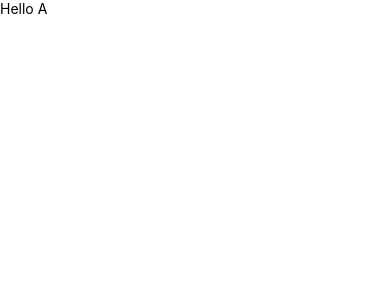
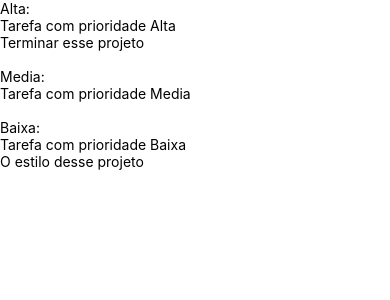
Before and after one commit to dorineto/TodoReactNative, a React Native app: screen / in a window 390 px wide. Shown: the top 300 px of the page. Built offline with nearby package versions, Linux system fonts and the light colour scheme.

Commit message:
Criação do componente que ira renderizar os TODOs - Termino

```diff
--- a/src/App.tsx
+++ b/src/App.tsx
@@ -1,19 +1,12 @@
 import React from 'react';
-import {useState} from 'react';
 import {
     SafeAreaView,
     ScrollView,
     StatusBar,
-    StyleSheet,
-    Text,
-    useColorScheme,
-    View,
-    Button,
 } from 'react-native';
 
 import {store} from './Slicers/store';
-
-import TodoList from './Components/TodoList';
+import TodoScreen from './Components/TodoScreen';
 import {Provider} from 'react-redux';
 
 function App(): JSX.Element {
@@ -22,7 +15,7 @@ function App(): JSX.Element {
             <StatusBar />
             <ScrollView contentInsetAdjustmentBehavior="automatic">
                 <Provider store={store}>
-                    <TodoList />
+                    <TodoScreen />
                 </Provider>
             </ScrollView>
         </SafeAreaView>
--- a/src/Components/TodoList.tsx
+++ b/src/Components/TodoList.tsx
@@ -6,20 +6,62 @@ import React from 'react';
 
 import {Text, View} from 'react-native';
 
-function Todo() : JSX.Element {
-    //TODO: Continuar a fazer a renderização dos TODOS
+import {Todo, Prioridade} from '../Model/Todos';
+
+import {TodoSet} from '../Slicers/todosSlice'
+
+type TodoItemProp = {
+    todo: Todo
+};
+
+function TodoItem({ todo }: TodoItemProp) : JSX.Element {
     return (
-        <View>
-
+        <View id={todo.id.toString()}>
+            <Text>{todo.descricao}</Text>
         </View>
     )
 }
 
-function TodoList(): JSX.Element {
-    //TODO: Continuar a fazer a renderização dos TODOS
+type TodoGroupProp = {
+    prioridade: Prioridade
+    todos: Array<Todo>
+}
+
+function TodoGroup({ prioridade, todos }: TodoGroupProp): JSX.Element {
+    let prioridadeLabel: JSX.Element;
+
+    switch(prioridade) {
+        case Prioridade.Alta:
+            prioridadeLabel = (<Text>Alta:{"\n"}</Text>);
+            break;
+        case Prioridade.Baixa:
+            prioridadeLabel = (<Text>Baixa:{"\n"}</Text>);
+            break;
+        case Prioridade.Media:
+        default:
+            prioridadeLabel = (<Text>Media:{"\n"}</Text>);
+            break;
+    }
+
     return (
         <View>
-            <Text>Hello A</Text>
+            {prioridadeLabel}
+            {todos.map(todo => <TodoItem todo={todo} key={todo.id}/>)}
+            <Text>{"\n"}</Text>
+        </View>
+    );
+}
+
+export type TodoListProp = {
+    todosAgrupados: TodoSet
+}
+
+function TodoList({ todosAgrupados } : TodoListProp): JSX.Element {
+    return (
+        <View>
+            <TodoGroup prioridade={Prioridade.Alta} todos={todosAgrupados[Prioridade.Alta]}/>
+            <TodoGroup prioridade={Prioridade.Media} todos={todosAgrupados[Prioridade.Media]}/>
+            <TodoGroup prioridade={Prioridade.Baixa} todos={todosAgrupados[Prioridade.Baixa]}/>
         </View>
     );
 }
--- /dev/null
+++ b/src/Components/TodoScreen.tsx
@@ -0,0 +1,18 @@
+import React from 'react';
+import {View} from 'react-native';
+import {useDispatch, useSelector} from 'react-redux';
+import {selectTodos} from '../Slicers/todosSlice';
+import TodoList from './TodoList';
+
+
+
+export default function TodoScreen(): JSX.Element {
+    const dispatch = useDispatch();
+    const todos = useSelector(selectTodos);
+
+    return (
+        <View>
+            <TodoList todosAgrupados={todos} />
+        </View>
+    );
+}
--- /dev/null
+++ b/src/Model/Todos.ts
@@ -0,0 +1,11 @@
+export enum Prioridade {
+    Alta = 1
+    ,Media = 2
+    ,Baixa = 3
+};
+
+export type Todo = {
+    id: number
+    ,descricao: string
+    ,prioridade: Prioridade
+};
--- a/src/Slicers/counterSlice.ts
+++ /dev/null
@@ -1,24 +0,0 @@
-import {createSlice} from '@reduxjs/toolkit';
-import type {RootState} from './store';
-
-export const counterSlice = createSlice({
-    name: 'counter',
-    initialState: {
-        value: 0,
-    },
-    reducers: {
-        increment: state => {
-            state.value += 1;
-        },
-
-        setCount: (state, action) => {
-            state.value = action.payload;
-        },
-    },
-});
-
-export const {increment, setCount} = counterSlice.actions;
-
-export const selectCount = (state: RootState) => state.counter.value;
-
-export default counterSlice.reducer;
--- a/src/Slicers/store.ts
+++ b/src/Slicers/store.ts
@@ -1,8 +1,8 @@
 import {configureStore} from '@reduxjs/toolkit';
-import counterSliceReducer from './counterSlice';
+import todosSliceReducer from './todosSlice';
 
 export const store = configureStore({
-    reducer: {counter: counterSliceReducer},
+    reducer: {todos: todosSliceReducer},
 });
 
 export type RootState = ReturnType<typeof store.getState>;
--- /dev/null
+++ b/src/Slicers/todosSlice.ts
@@ -0,0 +1,59 @@
+import {createSlice} from '@reduxjs/toolkit';
+import type {RootState} from './store';
+import { Todo, Prioridade } from '../Model/Todos';
+
+export type TodoSet = {
+    [Prioridade.Alta]: Array<Todo>
+    ,[Prioridade.Media]: Array<Todo>
+    ,[Prioridade.Baixa]: Array<Todo>
+}
+
+const todoSet: TodoSet = {
+    [Prioridade.Alta]: [
+        {
+            id: 1
+            ,descricao: "Tarefa com prioridade Alta"
+            ,prioridade: Prioridade.Alta
+        }
+        ,{
+            id: 2
+            ,descricao: "Terminar esse projeto"
+            ,prioridade: Prioridade.Alta
+        }
+    ]
+    ,[Prioridade.Media]: [
+        {
+            id: 3
+            ,descricao: "Tarefa com prioridade Media"
+            ,prioridade: Prioridade.Media
+        }
+    ]
+    ,[Prioridade.Baixa]: [
+        {
+            id: 4
+            ,descricao: "Tarefa com prioridade Baixa"
+            ,prioridade: Prioridade.Alta
+        }
+        ,{
+            id: 5
+            ,descricao: "O estilo desse projeto"
+            ,prioridade: Prioridade.Alta
+        }
+    ]
+}
+
+export const todoSlice = createSlice({
+    name: 'todos',
+    initialState: { todos: todoSet },
+    reducers: {
+        setTodoSet: (state, action) => {
+            state.todos = action.payload;
+        },
+    },
+});
+
+export const {setTodoSet} = todoSlice.actions;
+
+export const selectTodos = (state: RootState) => state.todos.todos;
+
+export default todoSlice.reducer;
```
